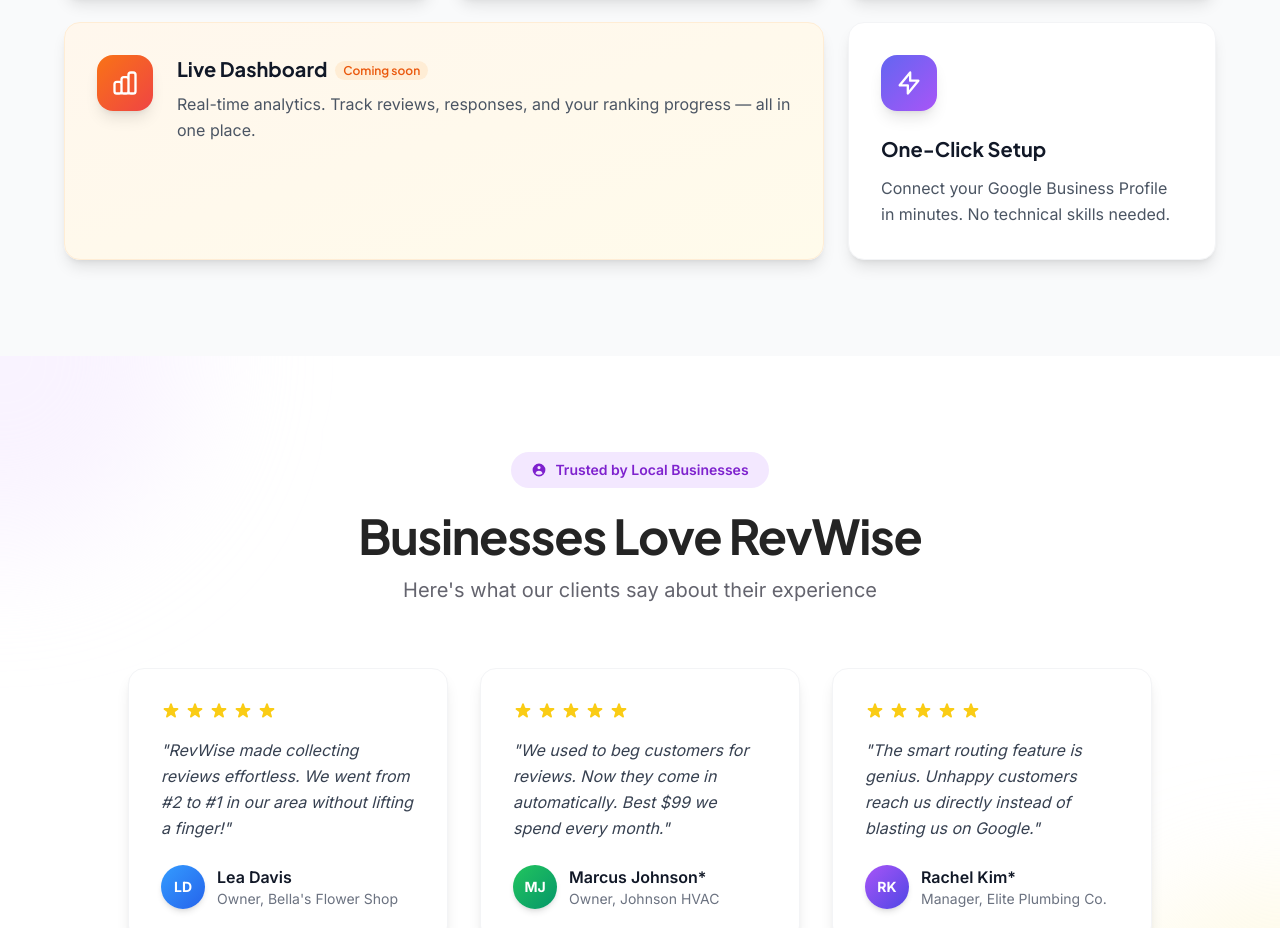
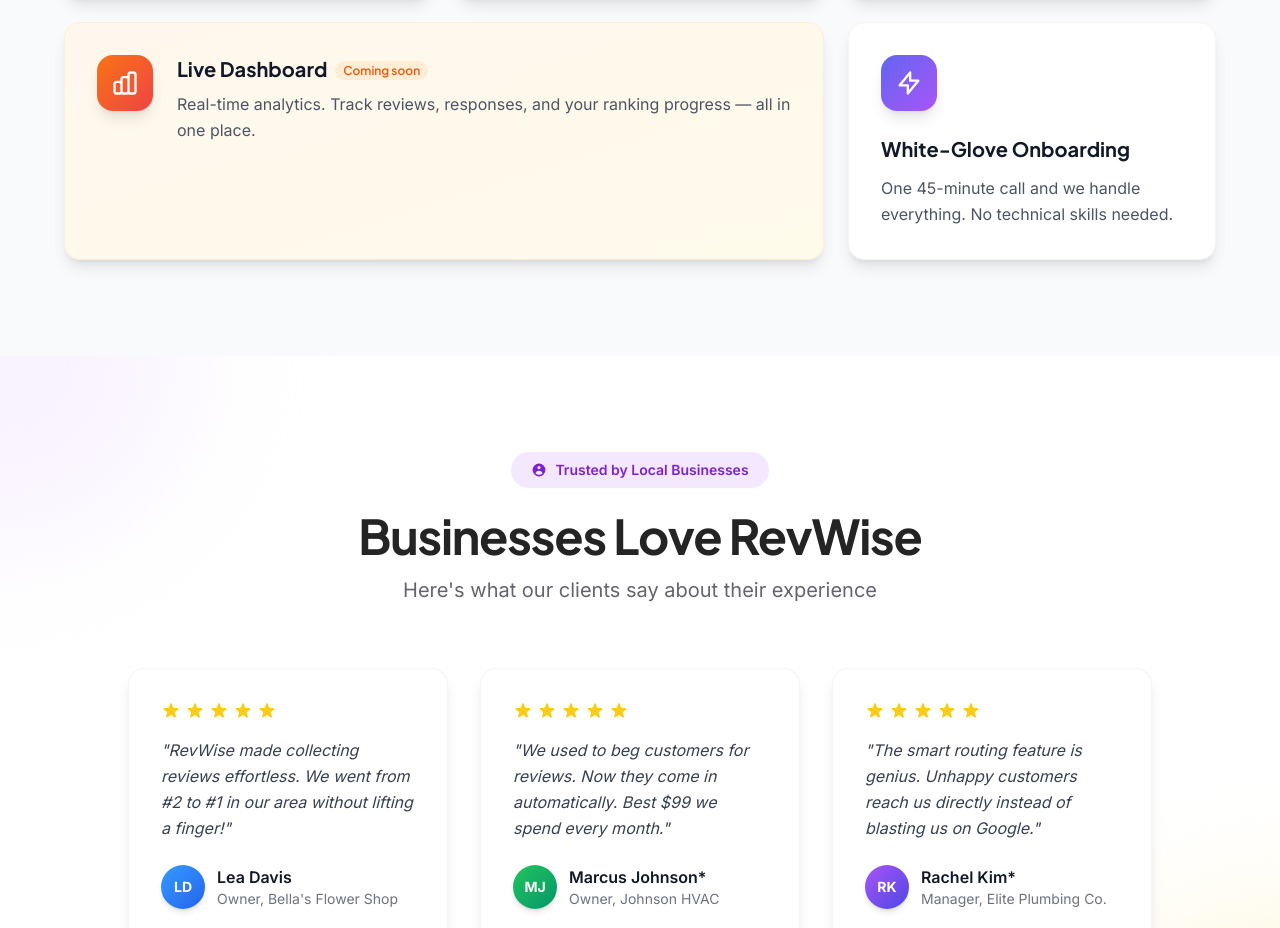
Before and after one commit to sammadura/revwise-website, a Next.js app: page / in a window 1280 px wide. Shown: the part 5960-6888 px from the top of the page. Built offline with nearby package versions, Linux system fonts and the light colour scheme.

Commit message:
Rename 'One-Click Setup' to 'White-Glove Onboarding'
Accurately reflects the 45-minute onboarding call instead of
implying a self-serve setup.

https://claude.ai/code/session_017byQv7NkYg5z46w53NJ8z3

```diff
--- a/components/sections/HomeContent.tsx
+++ b/components/sections/HomeContent.tsx
@@ -515,15 +515,15 @@ export default function HomeContent() {
               </div>
             </StaggerItem>
 
-            {/* One-Click Setup */}
+            {/* White-Glove Onboarding */}
             <StaggerItem className="group bg-white rounded-2xl p-8 shadow-lg border border-gray-100 card-hover">
               <div className="w-14 h-14 bg-gradient-to-br from-indigo-500 to-purple-500 rounded-2xl flex items-center justify-center mb-6 shadow-lg group-hover:scale-110 transition-transform duration-300">
                 <svg className="w-7 h-7 text-white" fill="none" viewBox="0 0 24 24" stroke="currentColor" aria-hidden="true">
                   <path strokeLinecap="round" strokeLinejoin="round" strokeWidth={2} d="M13 10V3L4 14h7v7l9-11h-7z" />
                 </svg>
               </div>
-              <h3 className="font-bold text-xl mb-3 text-gray-900">One-Click Setup</h3>
-              <p className="text-gray-600 leading-relaxed">Connect your Google Business Profile in minutes. No technical skills needed.</p>
+              <h3 className="font-bold text-xl mb-3 text-gray-900">White-Glove Onboarding</h3>
+              <p className="text-gray-600 leading-relaxed">One 45-minute call and we handle everything. No technical skills needed.</p>
             </StaggerItem>
           </StaggerContainer>
         </div>
```
